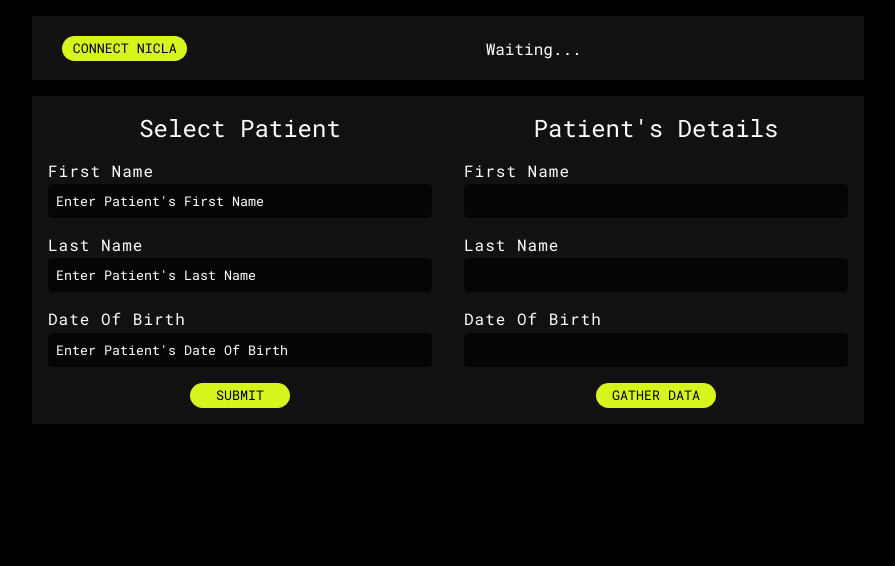
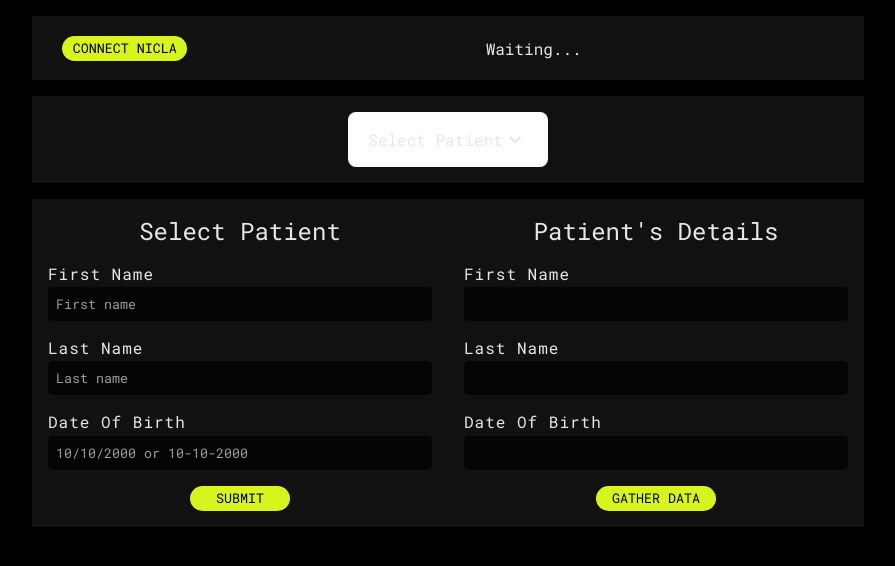
Before and after one commit to ApostolosFotopoulos/NiclaSenseME-EdgeImpulse, a React (Create React App) app in the folder GatherData/client/: page / in a window 1280 px wide. Shown: the top 566 px of the page, without its empty margins (192-1087 px from the left). Built offline with nearby package versions, Linux system fonts and the light colour scheme.

Commit message:
started recent patients frontend

```diff
--- a/GatherData/client/package.json
+++ b/GatherData/client/package.json
@@ -6,6 +6,7 @@
     "@testing-library/jest-dom": "^5.16.5",
     "@testing-library/react": "^13.4.0",
     "@testing-library/user-event": "^13.5.0",
+    "boxicons": "^2.1.4",
     "moment": "^2.29.4",
     "react": "^18.2.0",
     "react-dom": "^18.2.0",
--- a/GatherData/client/src/App.js
+++ b/GatherData/client/src/App.js
@@ -2,14 +2,17 @@ import "./index.css";
 import React, { useState } from "react";
 import Status from "./components/Status.js";
 import PatientInfo from "./components/PatientInfo.js";
+import RecentPatients from "./components/RecentPatients.js";
 
 function App() {
   const [msg, setMsg] = useState("Waiting...");
+  const [isGatheringData, setGatheringData] = useState(false);
 
   return (
     <section className="main-container">
-      <Status msg={msg} setMsg={setMsg} />
-      <PatientInfo setMsg={setMsg} />
+      <Status msg={msg} setMsg={setMsg} isGatheringData={isGatheringData} />
+      <RecentPatients />
+      <PatientInfo isGatheringData={isGatheringData} setGatheringData={setGatheringData} setMsg={setMsg} />
     </section>
   );
 }
--- a/GatherData/client/src/components/PatientInfo.js
+++ b/GatherData/client/src/components/PatientInfo.js
@@ -7,7 +7,7 @@ import SelectedPatientInput from "./SelectedPatientInput.js";
 moment.suppressDeprecationWarnings = true;
 const formats = ["DD/MM/YYYY", "D/M/YYYY", "DD-MM-YYYY", "D-M-YYYY"];
 
-export default function PatientInfo({ setMsg }) {
+export default function PatientInfo({ isGatheringData, setGatheringData, setMsg }) {
   const [patientFirstName, setPatientFirstName] = useState("");
   const [selectedPatientFirstName, setSelectedPatientFirstName] = useState("");
   const [patientLastName, setPatientLastName] = useState("");
@@ -16,7 +16,6 @@ export default function PatientInfo({ setMsg }) {
   const [selectedPatientDateOfBirth, setSelectedPatientDateOfBirth] = useState("");
 
   const [gatherButtonText, setGatherButtonText] = useState("GATHER DATA");
-  const [isGatheringData, setGatheringData] = useState(false);
 
   function clearForm() {
     setPatientFirstName("");
@@ -42,7 +41,12 @@ export default function PatientInfo({ setMsg }) {
       setSelectedPatientFirstName(patientFirstName);
       setSelectedPatientLastName(patientLastName);
       setSelectedPatientDateOfBirth(patientDateOfBirth);
-      globals.selectedPatientFirstName = patientFirstName;
+      globals.selectedPatient = {
+        patientFirstName,
+        patientLastName,
+        patientDateOfBirth,
+      };
+      console.log(globals.selectedPatient);
       clearForm();
       setMsg("Patient Selected");
     }
@@ -67,9 +71,27 @@ export default function PatientInfo({ setMsg }) {
     <div className="row-container patient">
       <form className="patient__form" action="" onSubmit={submit}>
         <h1>Select Patient</h1>
-        <PatientInput field={"First Name"} data={patientFirstName} setData={setPatientFirstName} isGatheringData={isGatheringData} />
-        <PatientInput field={"Last Name"} data={patientLastName} setData={setPatientLastName} isGatheringData={isGatheringData} />
-        <PatientInput field={"Date Of Birth"} data={patientDateOfBirth} setData={setPatientDateOfBirth} isGatheringData={isGatheringData} />
+        <PatientInput
+          field={"First Name"}
+          placeholderText={"First name"}
+          data={patientFirstName}
+          setData={setPatientFirstName}
+          isGatheringData={isGatheringData}
+        />
+        <PatientInput
+          field={"Last Name"}
+          placeholderText={"Last name"}
+          data={patientLastName}
+          setData={setPatientLastName}
+          isGatheringData={isGatheringData}
+        />
+        <PatientInput
+          field={"Date Of Birth"}
+          placeholderText={"10/10/2000 or 10-10-2000"}
+          data={patientDateOfBirth}
+          setData={setPatientDateOfBirth}
+          isGatheringData={isGatheringData}
+        />
         <button className="patient__form-button" type="submit">
           SUBMIT
         </button>
@@ -79,7 +101,12 @@ export default function PatientInfo({ setMsg }) {
         <SelectedPatientInput field={"First Name"} selectedData={selectedPatientFirstName} />
         <SelectedPatientInput field={"Last Name"} selectedData={selectedPatientLastName} />
         <SelectedPatientInput field={"Date Of Birth"} selectedData={selectedPatientDateOfBirth} />
-        <button className={`patient__details-button ${isGatheringData ? "patient__details-button--collecting" : ""}`} onClick={gatherData}>
+        <button
+          className={`patient__details-button ${
+            isGatheringData ? "patient__details-button--collecting" : ""
+          }`}
+          onClick={gatherData}
+        >
           {gatherButtonText}
         </button>
       </div>
--- a/GatherData/client/src/components/PatientInput.js
+++ b/GatherData/client/src/components/PatientInput.js
@@ -1,6 +1,6 @@
 import React from "react";
 
-export default function PatientInput({ field, data, setData, isGatheringData }) {
+export default function PatientInput({ field, placeholderText, data, setData, isGatheringData }) {
   return (
     <>
       <label className="patient__form-label" htmlFor="name">
@@ -9,7 +9,7 @@ export default function PatientInput({ field, data, setData, isGatheringData })
       <input
         required
         disabled={isGatheringData}
-        placeholder={`Enter Patient's ${field}`}
+        placeholder={placeholderText}
         type="text"
         className="patient__form-input"
         name={field}
--- /dev/null
+++ b/GatherData/client/src/components/RecentPatients.js
@@ -0,0 +1,62 @@
+import React, { useState, useRef, useEffect } from "react";
+import "boxicons/css/boxicons.min.css";
+import globals from "./../globals.js";
+
+export default function RecentPatients() {
+  const [isMenuOpen, setMenu] = useState(false);
+
+  function toggleMenu() {
+    setMenu(!isMenuOpen);
+    globals.isMenuOpen = !globals.isMenuOpen;
+  }
+
+  function useOutsideAlerter(ref) {
+    useEffect(() => {
+      //Alert if clicked on outside of element
+      function handleClickOutside(event) {
+        if (ref.current && !ref.current.contains(event.target) && isMenuOpen) {
+          setMenu((isMenuOpen) => !isMenuOpen);
+        }
+      }
+      // Bind the event listener
+      document.addEventListener("mousedown", handleClickOutside);
+      return () => {
+        // Unbind the event listener on clean up
+        document.removeEventListener("mousedown", handleClickOutside);
+      };
+    }, [ref, isMenuOpen]);
+  }
+
+  const wrapperRef = useRef(null);
+  useOutsideAlerter(wrapperRef);
+
+  return (
+    <div className="col-container recent-patients">
+      <div className="select-menu">
+        <div className="select-menu__button" ref={wrapperRef} onClick={toggleMenu}>
+          <span className="select-menu__button-text">Select Patient</span>
+          <i
+            className={`bx bx-chevron-down select-menu__button-img ${
+              isMenuOpen ? "select-menu__button-img--open" : ""
+            }`}
+          ></i>
+        </div>
+
+        <ul className={`select-menu__options ${isMenuOpen ? "select-menu__options--open" : ""}`}>
+          <li className="select-menu__option">
+            <span className="select-menu__option-text">Apostolos Fotopoulos</span>
+          </li>
+          <li className="select-menu__option">
+            <span className="select-menu__option-text">Linkedin</span>
+          </li>
+          <li className="select-menu__option">
+            <span className="select-menu__option-text">Facebook</span>
+          </li>
+          <li className="select-menu__option">
+            <span className="select-menu__option-text">Twitter</span>
+          </li>
+        </ul>
+      </div>
+    </div>
+  );
+}
--- a/GatherData/client/src/globals.js
+++ b/GatherData/client/src/globals.js
@@ -1,7 +1,7 @@
 const globals = {
   debug: true,
   isGatheringData: false,
-  selectedPatientFirstName: "",
+  selectedPatient: {},
 };
 
 export default globals;
--- a/GatherData/client/src/index.css
+++ b/GatherData/client/src/index.css
@@ -17,7 +17,8 @@ img {
   /* FONTS */
   --FF-MAIN: "Roboto Mono", sans-serif;
   --MAIN-FONT-SIZE: 1rem;
-  --MAIN-FONT-COLOR: white;
+  --MAIN-FONT-COLOR: rgb(231, 231, 231);
+  --PLACEHOLDER-FONT-COLOR: rgb(156, 156, 156);
   --BUTTON-FONT-COLOR: black;
 
   /* BG COLORS */
@@ -44,12 +45,12 @@ body {
 input,
 textarea {
   font-family: var(--FF-MAIN);
-  color: white;
+  color: var(--MAIN-FONT-COLOR);
 }
 
 input::placeholder,
 textarea::placeholder {
-  color: white;
+  color: var(--PLACEHOLDER-FONT-COLOR);
 }
 
 h1,
@@ -127,6 +128,75 @@ button {
 .status__msg {
   width: 75%;
   text-align: center;
+}
+
+/* Recent Patients */
+.recent-patients {
+  background-color: var(--MAIN-BG-COLOR);
+  padding: 1rem;
+}
+
+.select-menu {
+  max-width: 330px;
+}
+
+.select-menu__button {
+  display: flex;
+  height: 55px;
+  background: #fff;
+  padding: 20px;
+  border-radius: 8px;
+  align-items: center;
+  cursor: pointer;
+  justify-content: space-between;
+}
+
+.select-menu__options {
+  position: absolute;
+  overflow-y: auto;
+  max-height: 295px;
+  padding: 10px;
+  margin-top: 10px;
+  border-radius: 8px;
+  background: #fff;
+  opacity: 0;
+  transform: translateY(50px);
+  box-shadow: 0 0 10px rgba(0, 0, 0, 0.1);
+  transition: transform 0.4s, opacity 0.4s;
+}
+
+.select-menu__options--open {
+  display: block;
+  opacity: 1;
+  z-index: 10;
+  transform: translateY(0px);
+}
+
+.select-menu__option {
+  display: flex;
+  height: 55px;
+  cursor: pointer;
+  padding: 0 16px;
+  border-radius: 8px;
+  align-items: center;
+  background: #fff;
+}
+
+.select-menu__option:hover {
+  background: #f2f2f2;
+}
+
+.select-menu__option-text {
+  color: #333;
+}
+
+.select-menu__button-img {
+  font-size: 25px;
+  transition: transform 0.3s;
+}
+
+.select-menu__button-img--open {
+  transform: rotate(-180deg);
 }
 
 /* PATIENT */
@@ -213,31 +283,3 @@ button {
   background-color: grey;
   color: black;
 }
-
-@-webkit-keyframes fadein {
-  from {
-    visibility: hidden;
-
-    opacity: 0;
-  }
-
-  to {
-    visibility: visible;
-
-    opacity: 1;
-  }
-}
-
-@keyframes fadein {
-  from {
-    visibility: hidden;
-
-    opacity: 0;
-  }
-
-  to {
-    visibility: visible;
-
-    opacity: 1;
-  }
-}
```
Also changed, not shown: GatherData/client/src/components/Status.js (+25 -25 lines), 2 other files (tests, documents, lock files or other folders).
